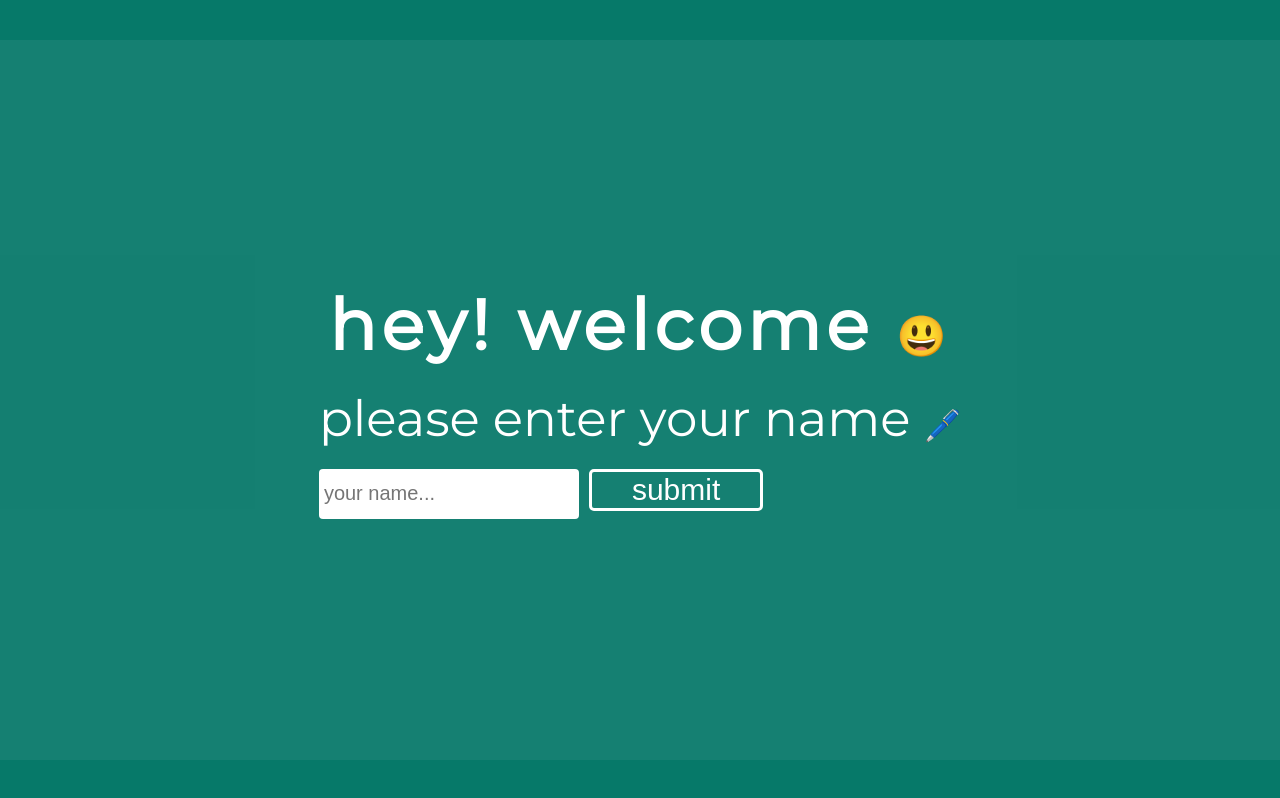
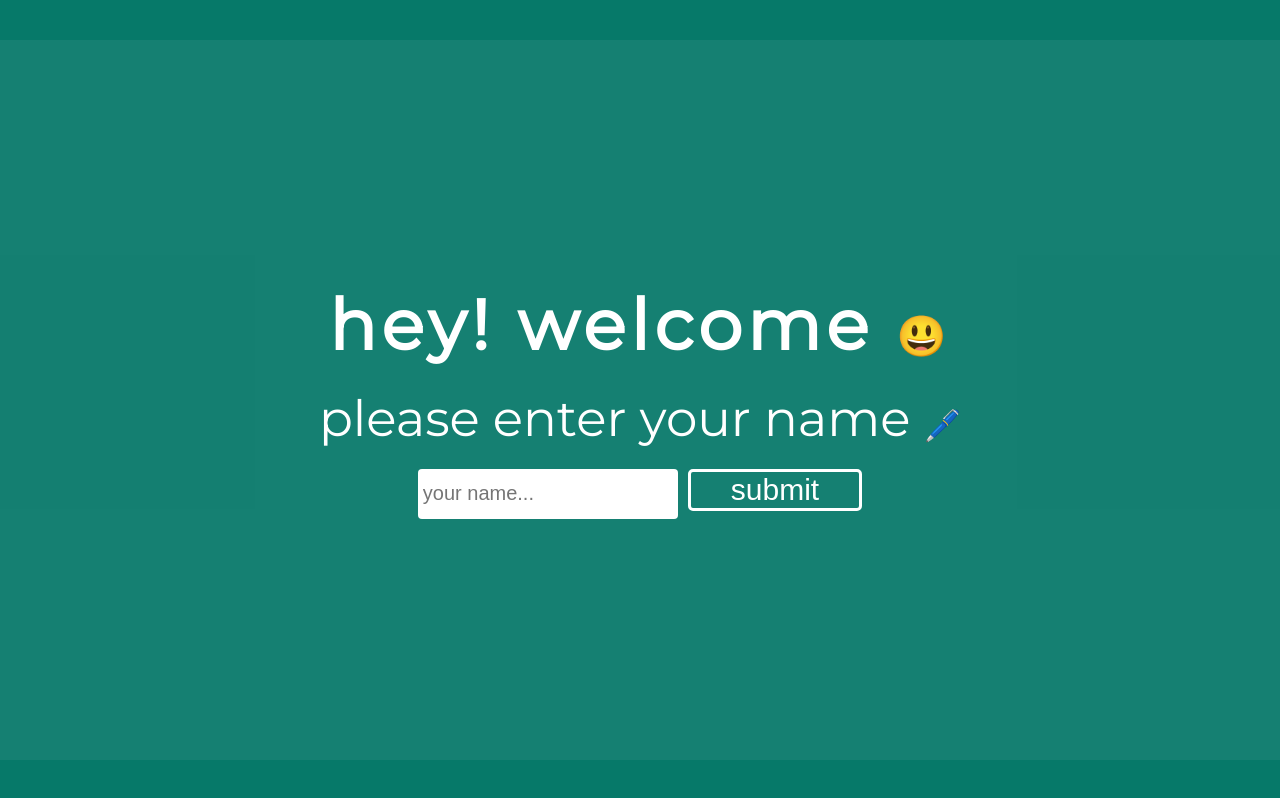
Before and after one commit to NidhiSharma63/react-TODO-app, a React (Create React App) app: page / in a window 1280 px wide. Shown: the top 798 px of the page. Built offline with nearby package versions, Linux system fonts and the light colour scheme.

Commit message:
input css fixed

```diff
--- a/src/components/welcomePage.js
+++ b/src/components/welcomePage.js
@@ -35,17 +35,25 @@ const Input = styled.input`
   font-size: 2rem;
   padding: .5rem;
 `
+const Col2 = styled.div`
+  display: flex;
+  flex-direction: column;
+  align-items: center;
+  justify-content: center;
+`
 
 function WelcomePage() {
   return (
    <>
      <Container>
         <div style={{marginBottom:'2rem'}}><h1 style={{fontSize:'7rem',letterSpacing:'.5rem'}}>hey! welcome <span style={{fontSize:'4rem'}}>😃</span></h1></div>
-        <div >
+        <Col2 >
           <p style={{fontSize:'5rem',marginBottom:'2rem'}}>please enter your name <span style={{fontSize:'3rem'}}>🖊️</span></p>
-          <Input type="text" name="" id="" placeholder='your name...' />
-          <button className='btn'>submit</button>
-        </div>
+          <div>
+            <Input type="text" name="" id="" placeholder='your name...' />
+            <button className='btn'>submit</button>
+          </div>
+        </Col2>
       </Container>
       <GlassEffect>
       </GlassEffect>
```
